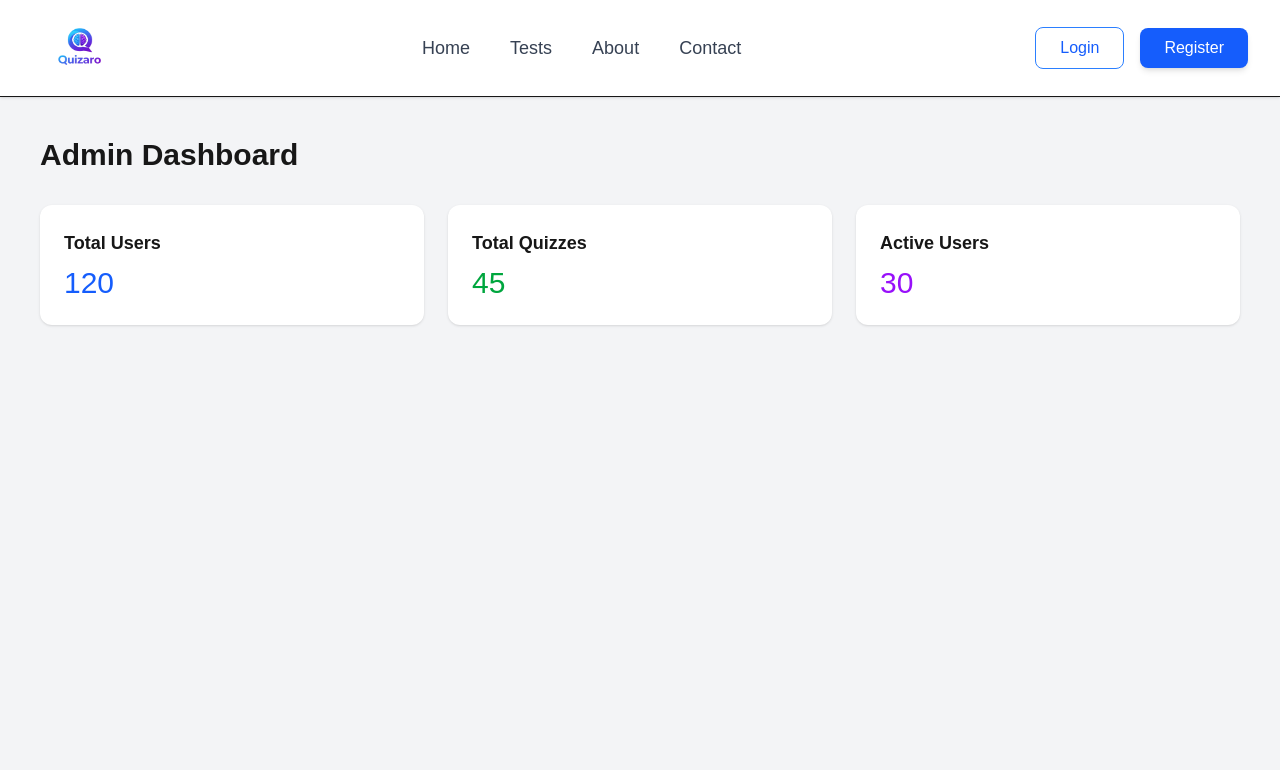
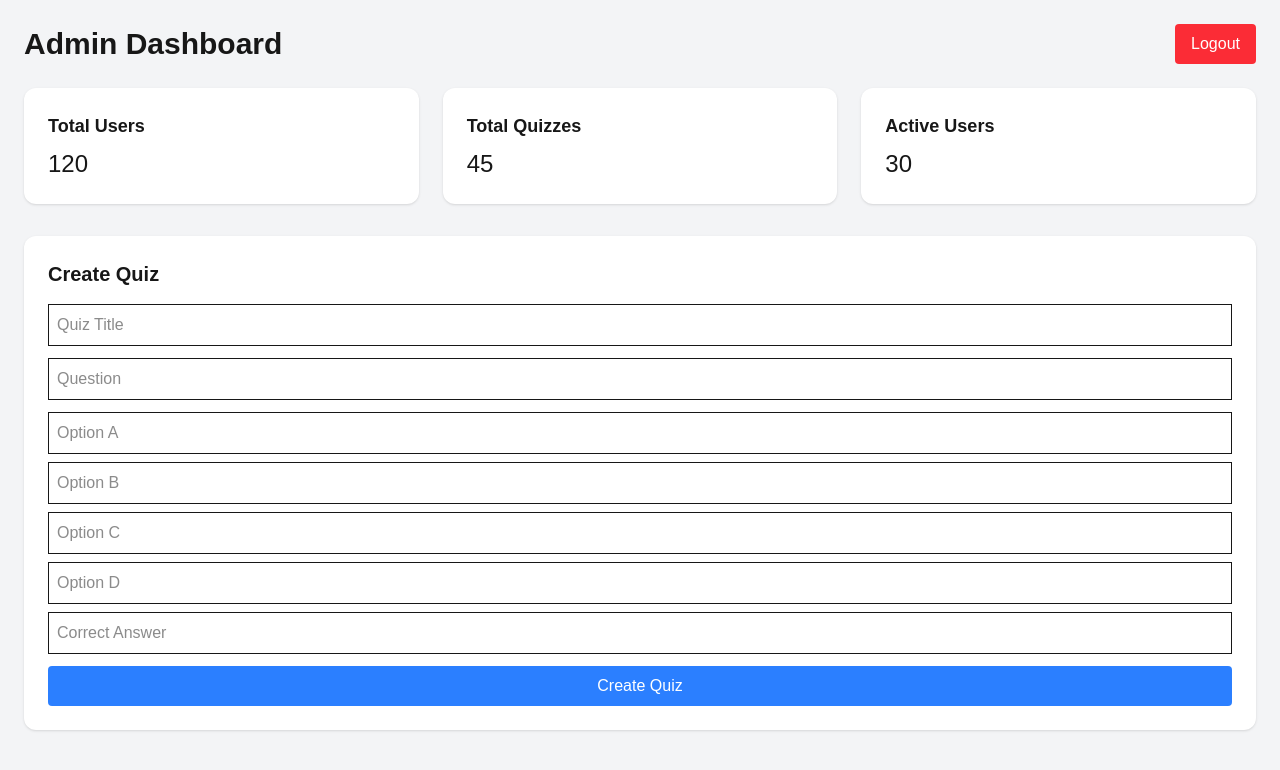
Before and after one commit to sravanibonu/study-website-frontend, a Next.js app: page /dashboard in a window 1280 px wide. Shown: the top 770 px of the page. Built offline with nearby package versions, Linux system fonts and the light colour scheme.

Commit message:
added admin dashboard frontend and quiz UI

```diff
--- a/app/dashboard/page.tsx
+++ b/app/dashboard/page.tsx
@@ -1,39 +1,150 @@
 "use client";
 
-import Navbar from "@/components/Navbar";
+import { useRouter } from "next/navigation";
+import { useState } from "react";
+import API from "@/app/lib/api";
 
 export default function Dashboard() {
+  const router = useRouter();
+
+  // Logout
+  const handleLogout = () => {
+    localStorage.removeItem("token");
+    router.push("/login");
+  };
+
+  // Form state
+  const [title, setTitle] = useState("");
+  const [question, setQuestion] = useState("");
+  const [optionA, setOptionA] = useState("");
+  const [optionB, setOptionB] = useState("");
+  const [optionC, setOptionC] = useState("");
+  const [optionD, setOptionD] = useState("");
+  const [answer, setAnswer] = useState("");
+
+  // Create quiz API
+  const handleCreateQuiz = async () => {
+    try {
+      await API.post("/quiz/create", {
+        title,
+        question,
+        options: [optionA, optionB, optionC, optionD],
+        answer,
+      });
+
+      alert("Quiz created successfully ✅");
+
+      // Clear fields
+      setTitle("");
+      setQuestion("");
+      setOptionA("");
+      setOptionB("");
+      setOptionC("");
+      setOptionD("");
+      setAnswer("");
+
+    } catch (error) {
+      console.log(error);
+      alert("Error creating quiz ❌");
+    }
+  };
+
   return (
-    <div className="min-h-screen bg-gray-100">
+    <div className="min-h-screen bg-gray-100 p-6">
 
-      <Navbar />
+      {/* Header */}
+      <div className="flex justify-between items-center mb-6">
+        <h1 className="text-3xl font-bold">Admin Dashboard</h1>
 
-      <div className="p-10">
+        <button
+          onClick={handleLogout}
+          className="bg-red-500 text-white px-4 py-2 rounded"
+        >
+          Logout
+        </button>
+      </div>
 
-        <h1 className="text-3xl font-bold mb-8">
-          Admin Dashboard
-        </h1>
-
+      {/* Cards */}
       <div className="grid grid-cols-1 md:grid-cols-3 gap-6">
 
         <div className="bg-white p-6 rounded-xl shadow">
           <h2 className="text-lg font-semibold">Total Users</h2>
-            <p className="text-3xl mt-2 text-blue-600">120</p>
+          <p className="text-2xl mt-2">120</p>
         </div>
 
         <div className="bg-white p-6 rounded-xl shadow">
           <h2 className="text-lg font-semibold">Total Quizzes</h2>
-            <p className="text-3xl mt-2 text-green-600">45</p>
+          <p className="text-2xl mt-2">45</p>
         </div>
 
         <div className="bg-white p-6 rounded-xl shadow">
           <h2 className="text-lg font-semibold">Active Users</h2>
-            <p className="text-3xl mt-2 text-purple-600">30</p>
+          <p className="text-2xl mt-2">30</p>
         </div>
 
       </div>
 
+      {/* Quiz Form */}
+      <div className="bg-white p-6 rounded-xl shadow mt-8">
+        <h2 className="text-xl font-bold mb-4">Create Quiz</h2>
+
+        <input
+          value={title}
+          placeholder="Quiz Title"
+          onChange={(e) => setTitle(e.target.value)}
+          className="w-full mb-3 p-2 border"
+        />
+
+        <input
+          value={question}
+          placeholder="Question"
+          onChange={(e) => setQuestion(e.target.value)}
+          className="w-full mb-3 p-2 border"
+        />
+
+        <input
+          value={optionA}
+          placeholder="Option A"
+          onChange={(e) => setOptionA(e.target.value)}
+          className="w-full mb-2 p-2 border"
+        />
+
+        <input
+          value={optionB}
+          placeholder="Option B"
+          onChange={(e) => setOptionB(e.target.value)}
+          className="w-full mb-2 p-2 border"
+        />
+
+        <input
+          value={optionC}
+          placeholder="Option C"
+          onChange={(e) => setOptionC(e.target.value)}
+          className="w-full mb-2 p-2 border"
+        />
+
+        <input
+          value={optionD}
+          placeholder="Option D"
+          onChange={(e) => setOptionD(e.target.value)}
+          className="w-full mb-2 p-2 border"
+        />
+
+        <input
+          value={answer}
+          placeholder="Correct Answer"
+          onChange={(e) => setAnswer(e.target.value)}
+          className="w-full mb-3 p-2 border"
+        />
+
+        <button
+          onClick={handleCreateQuiz}
+          className="bg-blue-500 text-white px-4 py-2 rounded w-full"
+        >
+          Create Quiz
+        </button>
       </div>
+
     </div>
   );
 }
```
Lines whose indentation alone changed are shown as unchanged.
